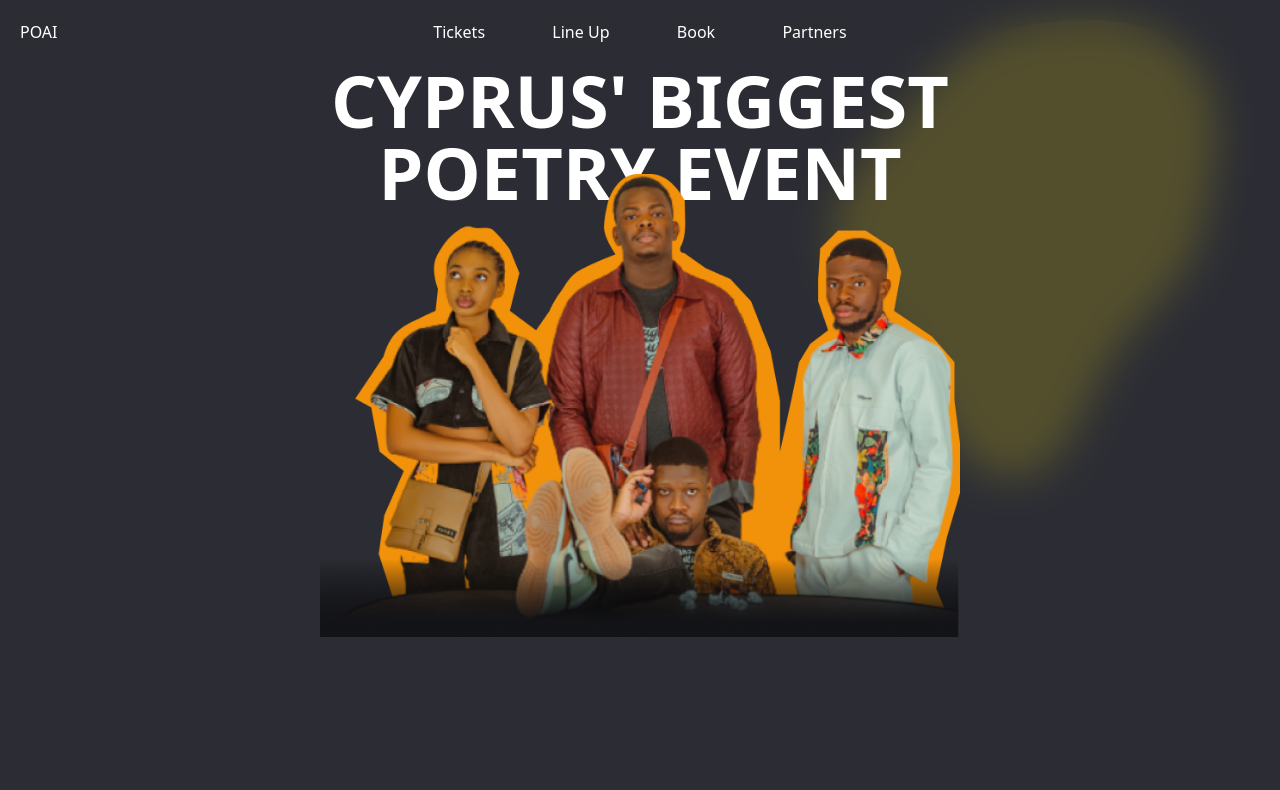
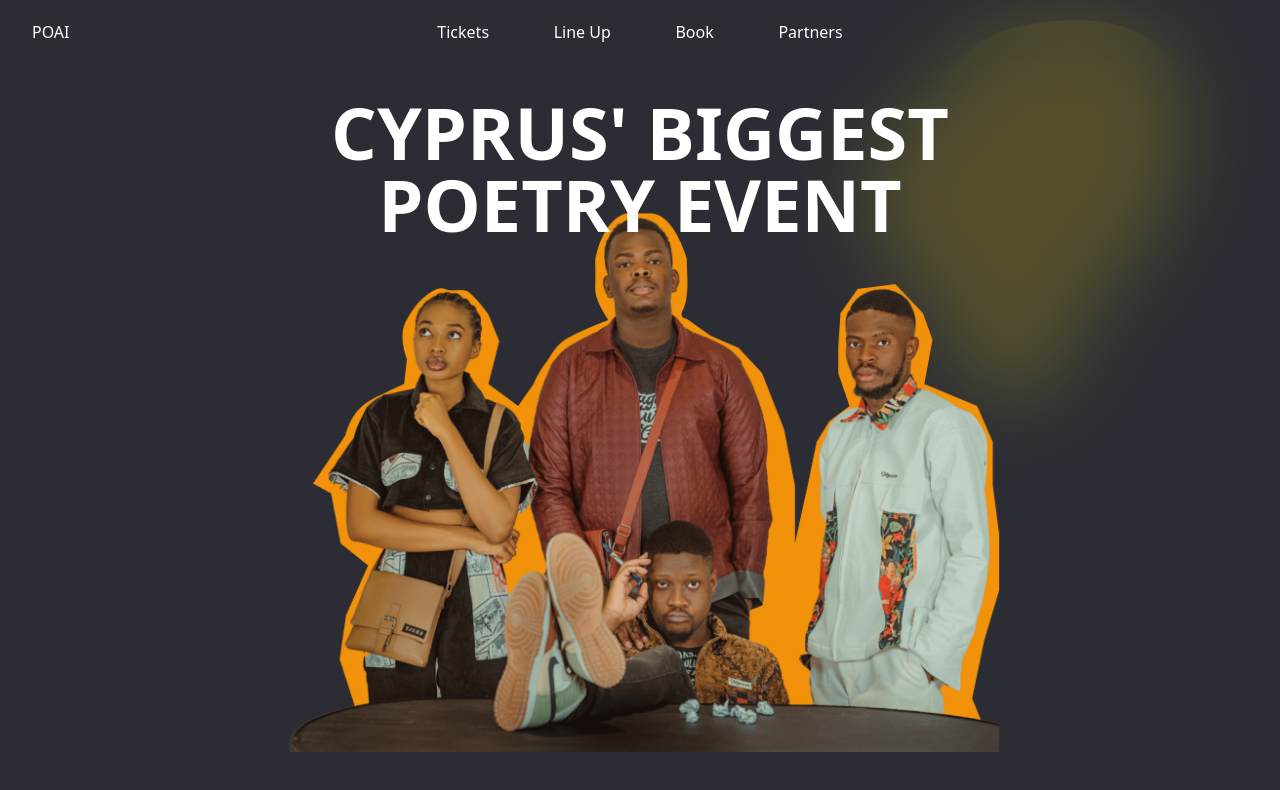
Before and after one commit to ayowayne123/POAI-BKM-Tickets, a Next.js app: page / in a window 1280 px wide. Shown: the top 790 px of the page. Built offline with nearby package versions, Linux system fonts and the light colour scheme.

Commit message:
Fixing hero

```diff
--- a/components/main.jsx
+++ b/components/main.jsx
@@ -7,16 +7,16 @@ import Link from 'next/link'
 
 function Main() {
   return (
-    <div id='home' className=' overflow-hidden w-full h-screen relative'>
+    <div id='home' className='container overflow-hidden w-full min-h-screen relative'>
      <div className=' ' >
-        <span className=' backdrop-blur-[20px] -z-10 h-full w-full absolute '> </span>
+        <span className=' backdrop-blur-[40px] -z-10 h-full w-full absolute '> </span>
   <span className='absolute  -z-20 inset-x-0 top-5 flex flex-row justify-center translate-x-[30%] items-center mx-auto' >
-  <svg width="383" height="457" viewBox="0 0 383 457" fill="none" xmlns="http://www.w3.org/2000/svg">
-<path fill-rule="evenodd" clip-rule="evenodd" d="M179.78 9.04145C240.598 -4.27955 315.315 -8.6697 357.175 37.4933C398.57 83.142 381.193 155.264 366.737 215.213C355.844 260.384 316.55 287.035 288.142 323.773C251.74 370.849 239.211 455.907 179.78 456.99C120.516 458.069 102.813 375.415 67.4036 327.794C40.2771 291.312 0.276022 260.703 0.00155725 215.213C-0.273918 169.555 36.0529 135.648 66.0369 101.262C99.3956 63.0059 130.245 19.8912 179.78 9.04145Z" fill="#EFD510" fill-opacity="0.2"/>
+  <svg  viewBox="0 0 383 457" fill="none" xmlns="http://www.w3.org/2000/svg" className=' lg:w-1/4 xl:w-1/4 '>
+<path fillRule="evenodd" clipRule="evenodd" d="M179.78 9.04145C240.598 -4.27955 315.315 -8.6697 357.175 37.4933C398.57 83.142 381.193 155.264 366.737 215.213C355.844 260.384 316.55 287.035 288.142 323.773C251.74 370.849 239.211 455.907 179.78 456.99C120.516 458.069 102.813 375.415 67.4036 327.794C40.2771 291.312 0.276022 260.703 0.00155725 215.213C-0.273918 169.555 36.0529 135.648 66.0369 101.262C99.3956 63.0059 130.245 19.8912 179.78 9.04145Z" fill="#EFD510" fillOpacity="0.2"/>
 </svg>
 
     </span>
-      <div className='w-full h-16  grid grid-cols-3 px-5 items-center bg-transparent'>
+      <div className='w-full h-16  grid grid-cols-3 items-center bg-transparent'>
         <span> POAI </span>
         <span className='w-full  flex flex-row justify-between items-center ' >
          <Link href='/#tickets' scroll={true}>Tickets </Link>
@@ -28,12 +28,13 @@ function Main() {
 
     </div>
     </div>
-    <span className='text-7xl w-full flex-col z-30 uppercase font-bold  flex items-center justify-center text-center'>
+    <div className='w-full h-full flex justify-between  flex-col '>
+    <span className='text-7xl w-full flex-col z-30 uppercase font-bold translate-y-8 flex items-center justify-center text-center'>
     <span>Cyprus&apos; biggest  </span>
     <span>poetry event </span></span>
-<span className='uppercase w-full -translate-y-24 font-bold  flex items-center justify-center '>
-  <Image src={BkmMain} alt='Poets on an Island' className='w-1/2' /> </span>
-
+<span className='uppercase w-full font-bold  flex items-center justify-center '>
+  <Image src={BkmMain} alt='Poets on an Island' className='w-3/5' /> </span>
+  </div>
     </div>
   )
 
--- a/components/nav.jsx
+++ b/components/nav.jsx
@@ -12,7 +12,7 @@ function Nav() {
 </svg>
 
     </span>
-      <div className='w-full h-16  grid grid-cols-3 px-5 items-center bg-transparent'>
+      <div className='w-full h-16  grid grid-cols-3 items-center bg-transparent'>
         <span> POAI </span>
         <span className='w-full  flex flex-row justify-between items-center ' >
          <Link href='/#tickets' scroll={true}>Tickets </Link>
--- a/tailwind.config.js
+++ b/tailwind.config.js
@@ -9,6 +9,14 @@ module.exports = {
   theme: {
     container: {
       center: true,
+      padding: {
+        DEFAULT: '0.5rem',
+        sm: '1rem',
+        lg: '2rem',
+        xl: '2rem',
+        '2xl': '3rem',
+        '3xl': '3rem',
+      },
     },
   },
   variants: {
```
Also changed, not shown: public/BkmMain.png.
